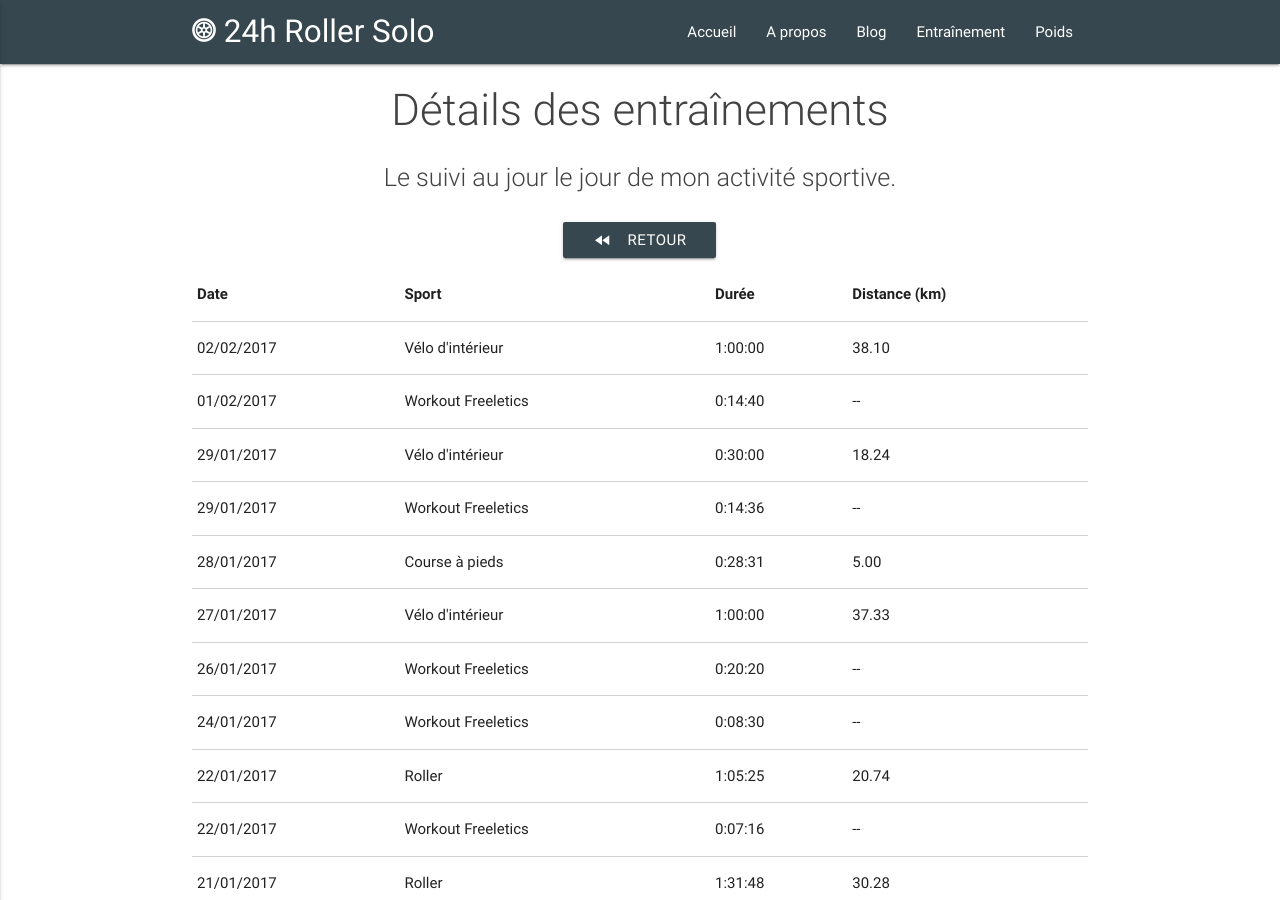
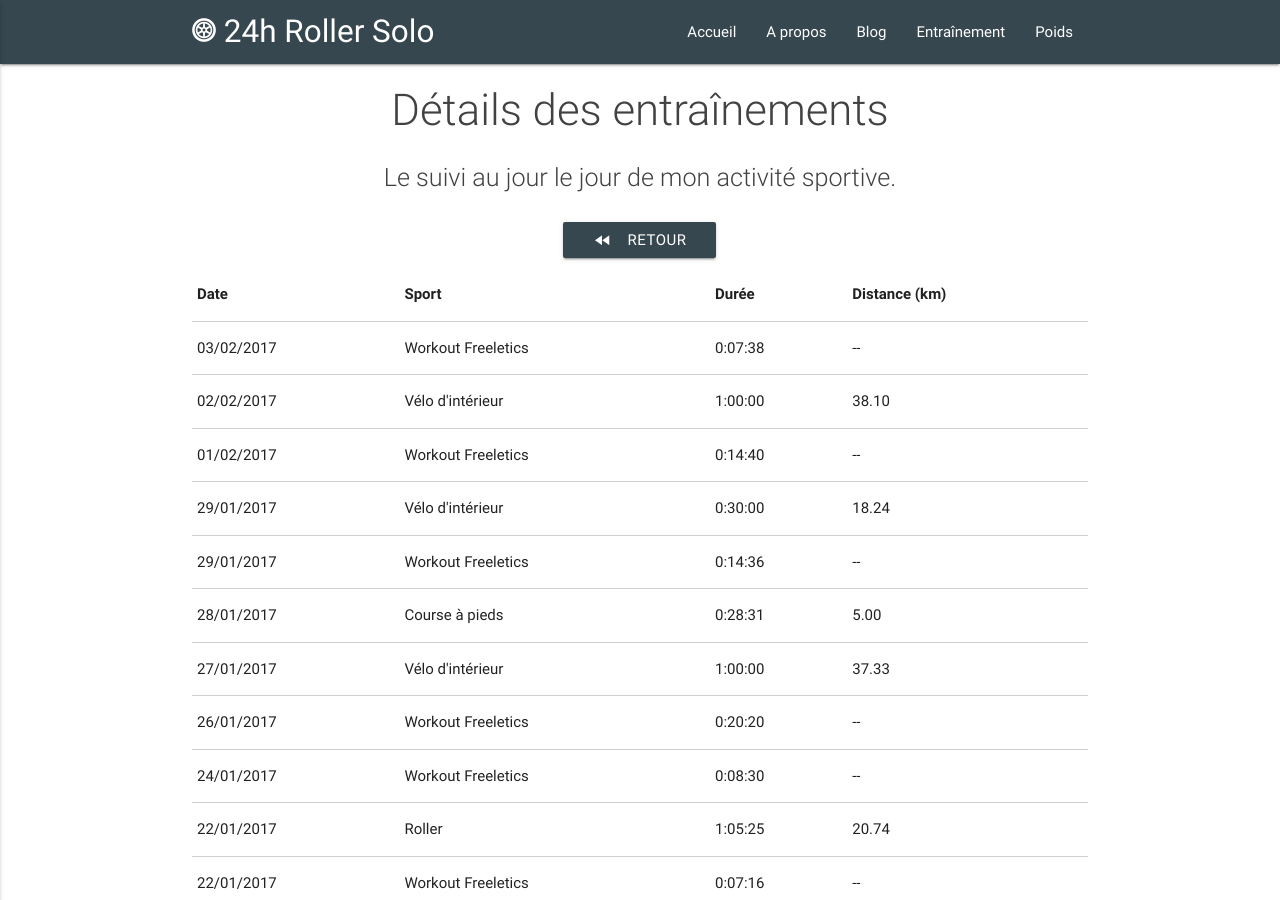
Before and after one commit to 24hRollerSolo/24hRollerSolo.github.io, a Jekyll site: the page built from training/details.html, in a window 1280 px wide and 900 px high. Built offline with Jekyll 4.4.1, drawn with Linux system fonts in a browser that asks for light colours.

Commit message:
Add 2017-02-03 workout

```diff
--- a/_data/sports.json
+++ b/_data/sports.json
@@ -1,4 +1,5 @@
 [
+  {"date": "2017-02-03", "type": "WORKOUT", "program": "W05-01 | 10 BURPEES + MORPHEUS Standard", "duration": "0:07:38"},
   {"date": "2017-02-02", "type": "BIKE_INDOOR", "distance": "38.10", "duration": "1:00:00", "program": "9"},
   {"date": "2017-02-01", "type": "WORKOUT", "program": "W05-01 | 25 LUNGES + 1/5 APHRODITE Standard", "duration": "0:14:40"},
   {"date": "2017-01-29", "type": "BIKE_INDOOR", "distance": "18.24", "duration": "0:30:00", "program": "9"},
```
